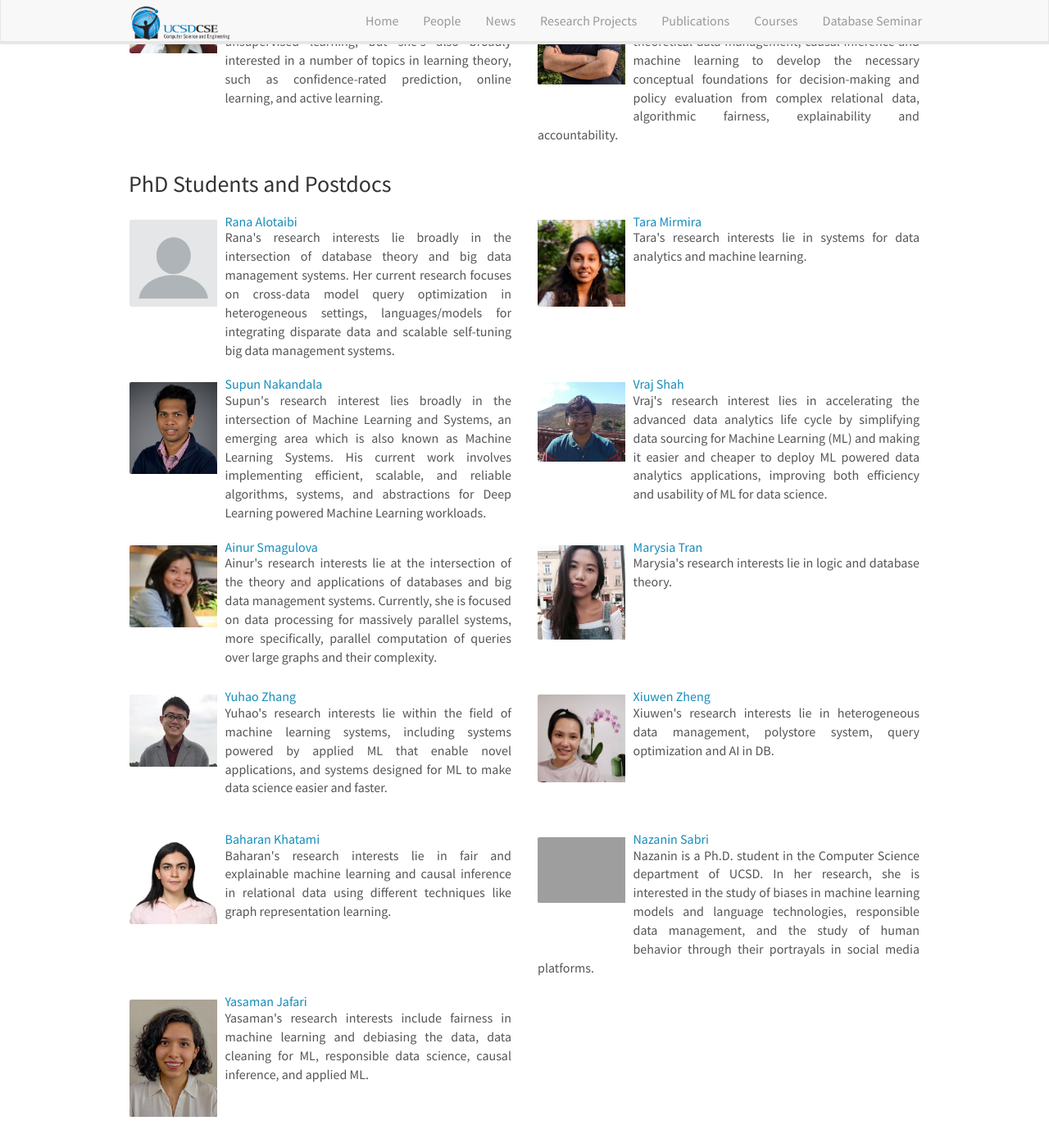
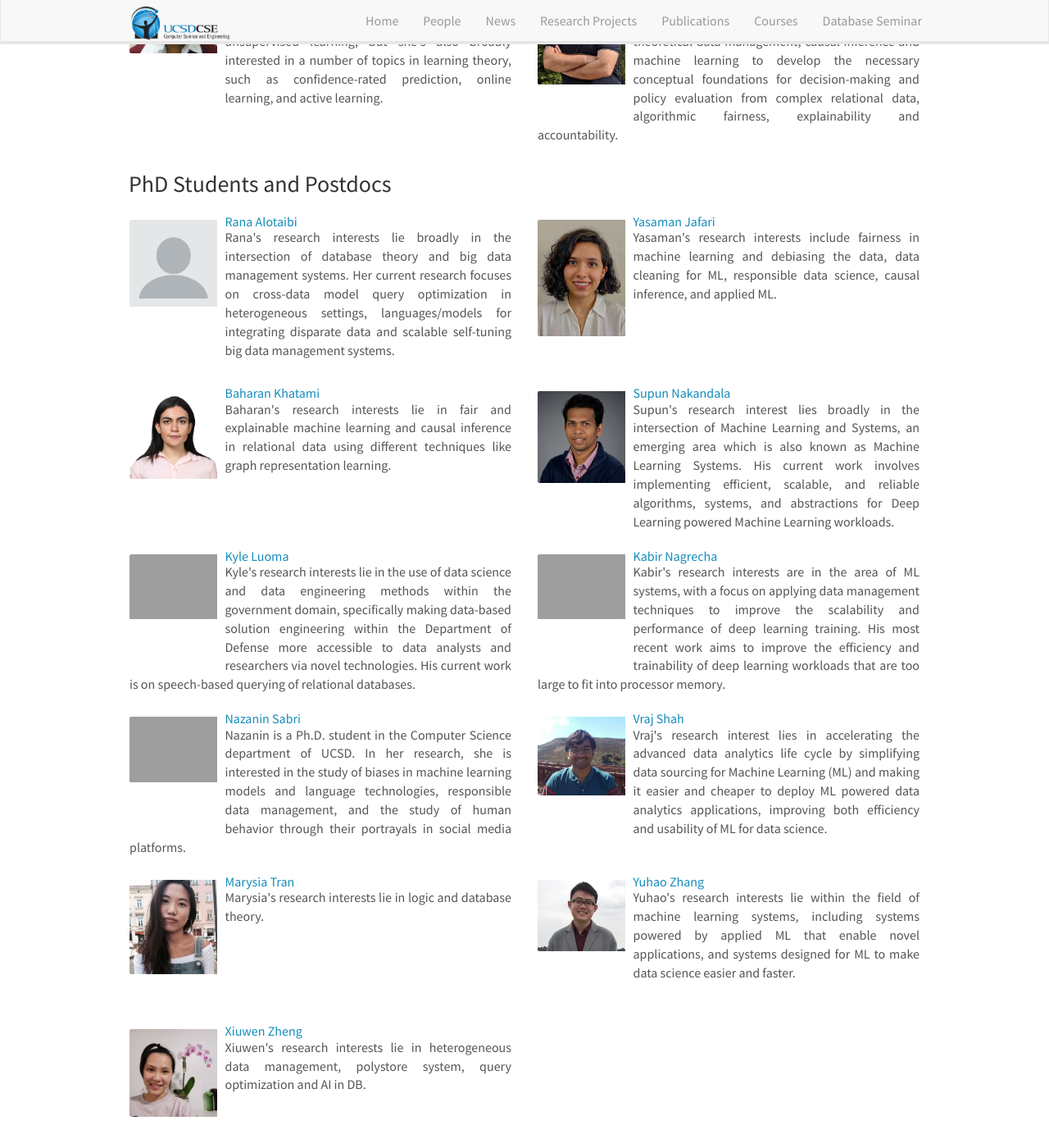
Before and after one commit to dbucsd/dbucsd.github.io, a Jekyll site: the page built from index.md, in a window 1280 px wide and 1400 px high, scrolled down 1093 px. Shown: the whole window at 82% size. Built offline with Jekyll 4.4.1, drawn with Linux system fonts in a browser that asks for light colours; nearby versions of some CDN libraries.

Commit message:
added kabir n kyle; dropped alumni

```diff
--- a/_data/students.yml
+++ b/_data/students.yml
@@ -2,22 +2,34 @@
   photo: blank.png
   web: http://cseweb.ucsd.edu/~ralotaib/
   info: "Rana's research interests lie broadly in the intersection of database theory and big data management systems. Her current research focuses on cross-data model query optimization in heterogeneous settings, languages/models for integrating disparate data and scalable self-tuning big data management systems."
-- name: Tara Mirmira
-  photo: tara.png
-  web: https://www.linkedin.com/in/tara-mirmira/
-  info: "Tara's research interests lie in systems for data analytics and machine learning."
+- name: Yasaman Jafari
+  photo: Yasaman.jpg
+  web: https://www.linkedin.com/in/ysjf/
+  info: "Yasaman's research interests include fairness in machine learning and debiasing the data, data cleaning for ML, responsible data science, causal inference, and applied ML."
+- name: Baharan Khatami
+  photo: Baharan.jpg
+  web: https://www.linkedin.com/in/bah-kh/
+  info: "Baharan's research interests lie in fair and explainable machine learning and causal inference in relational data using different techniques like graph representation learning."
 - name: Supun Nakandala
   photo: supun.jpg
   web: https://scnakandala.github.io/
   info: "Supun's research interest lies broadly in the intersection of Machine Learning and Systems, an emerging area which is also known as Machine Learning Systems. His current work involves implementing efficient, scalable, and reliable algorithms, systems, and abstractions for Deep Learning powered Machine Learning workloads."
+- name: Kyle Luoma
+  photo: kyle.jpeg
+  web: https://kyleluoma.github.io/
+  info: "Kyle's research interests lie in the use of data science and data engineering methods within the government domain, specifically making data-based solution engineering within the Department of Defense more accessible to data analysts and researchers via novel technologies. His current work is on speech-based querying of relational databases."
+- name: Kabir Nagrecha
+  photo: kabir.jpeg
+  web: https://kabirnagrecha.com/
+  info: "Kabir's research interests are in the area of ML systems, with a focus on applying data management techniques to improve the scalability and performance of deep learning training. His most recent work aims to improve the efficiency and trainability of deep learning workloads that are too large to fit into processor memory."
+- name: Nazanin Sabri
+  photo: Nazanin.jpg
+  web: https://www.linkedin.com/in/nazanin-sabri
+  info: "Nazanin is a Ph.D. student in the Computer Science department of UCSD. In her research, she is interested in the study of biases in machine learning models and language technologies, responsible data management, and the study of human behavior through their portrayals in social media platforms."
 - name: Vraj Shah
   photo: vraj.jpg
   web: https://pvn25.github.io/
   info: "Vraj's research interest lies in accelerating the advanced data analytics life cycle by simplifying data sourcing for Machine Learning (ML) and making it easier and cheaper to deploy ML powered data analytics applications, improving both efficiency and usability of ML for data science."
-- name: Ainur Smagulova
-  photo: ainur.jpg
-  web: http://cseweb.ucsd.edu/~asmagulo/
-  info: "Ainur's research interests lie at the intersection of the theory and applications of databases and big data management systems. Currently, she is focused on data processing for massively parallel systems, more specifically, parallel computation of queries over large graphs and their complexity."
 - name: Marysia Tran
   photo: marysia.jpg
   web:
@@ -30,15 +42,3 @@
   photo: xiuwen.jpg
   web: https://xiz675.github.io/
   info: "Xiuwen's research interests lie in heterogeneous data management, polystore system, query optimization and AI in DB."
-- name: Baharan Khatami
-  photo: Baharan.jpg
-  web: https://www.linkedin.com/in/bah-kh/
-  info: "Baharan's research interests lie in fair and explainable machine learning and causal inference in relational data using different techniques like graph representation learning."
-- name: Nazanin Sabri
-  photo: Nazanin.jpg
-  web: https://www.linkedin.com/in/nazanin-sabri
-  info: "Nazanin is a Ph.D. student in the Computer Science department of UCSD. In her research, she is interested in the study of biases in machine learning models and language technologies, responsible data management, and the study of human behavior through their portrayals in social media platforms."
-- name: Yasaman Jafari
-  photo: Yasaman.jpg
-  web: https://www.linkedin.com/in/ysjf/
-  info: "Yasaman's research interests include fairness in machine learning and debiasing the data, data cleaning for ML, responsible data science, causal inference, and applied ML."
```
